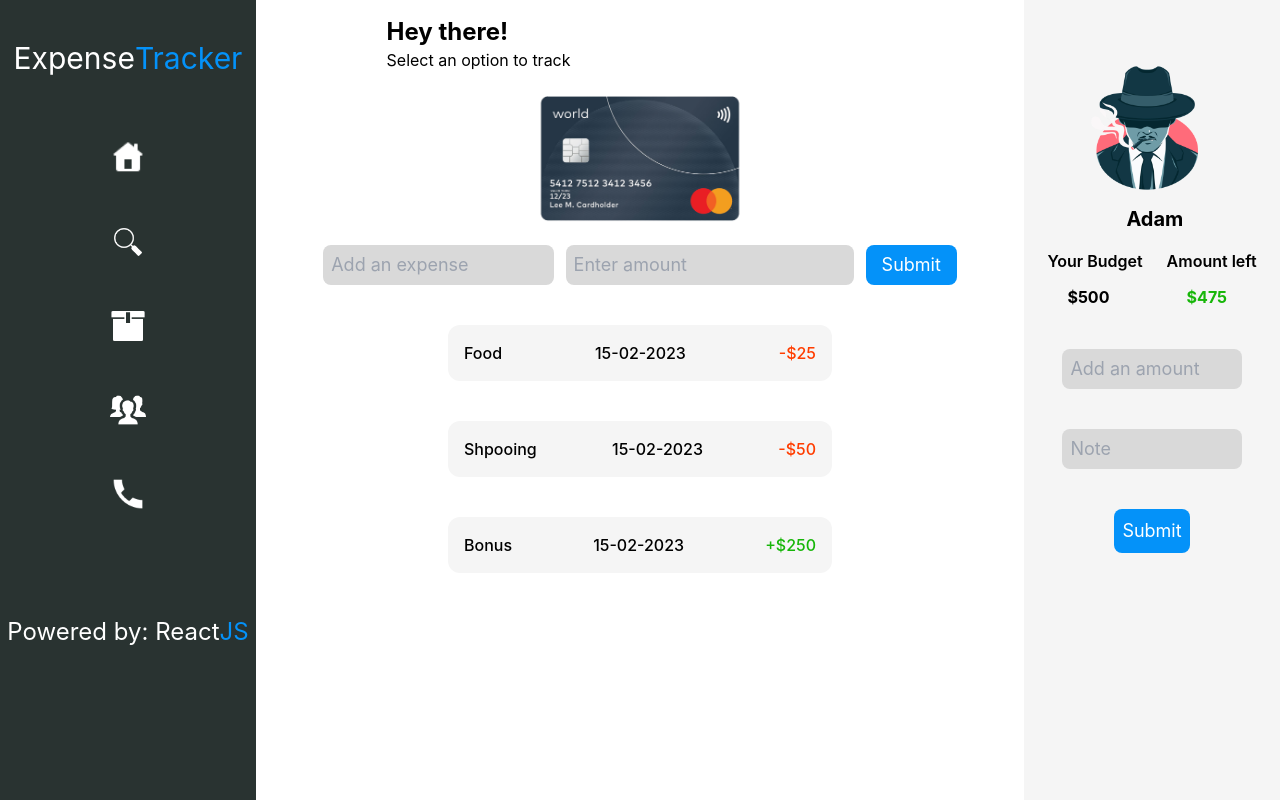
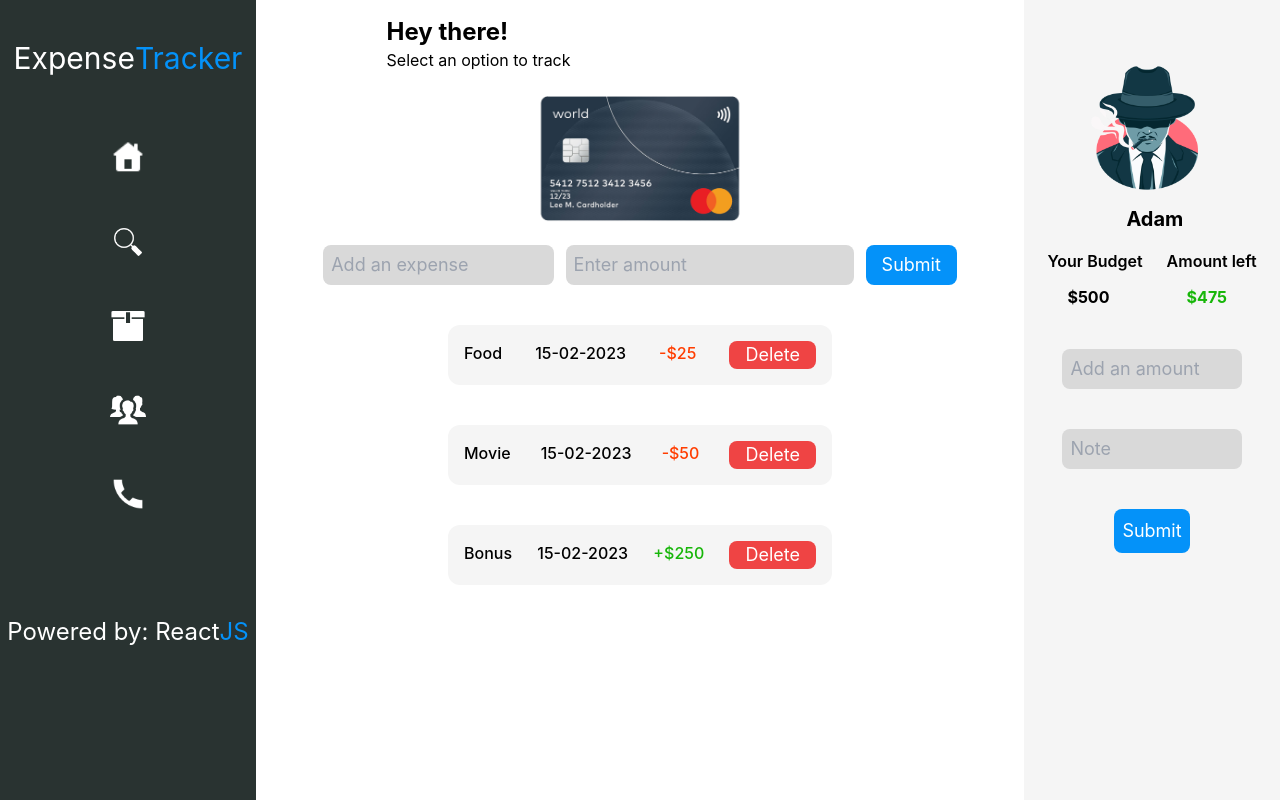
Before and after one commit to Tejas204/Expense-Tracker, a React (Create React App) app: page / in a window 1280 px wide. Built offline with nearby package versions, Linux system fonts and the light colour scheme.

Commit message:
Added scroll bar and delete buttons

```diff
--- a/src/components/TransactionPage.js
+++ b/src/components/TransactionPage.js
@@ -4,9 +4,11 @@ import mastercard from '../images/mastercard.png'
 import { transactionHistory } from '../data'
 
 const TransactionPage = () => {
+
+
   return (
     // This div contains the payment method and transaction history
-    <div className=''>
+    <div className='h-screen'>
       {/* This div contains the user salutation */}
       <div className='pl-[17%] pt-4'>
         <p className='text-2xl font-bold'>Hey there!</p>
@@ -28,13 +30,14 @@ const TransactionPage = () => {
         </div>
 
         {/* This div contains the expense history */}
-        <div className='flex flex-col'>
+        <div className='flex flex-col overflow-y-scroll h-1/2 scroll-smooth'>
             {transactionHistory.map((transactionItem, index)=>{
               if(transactionItem.amount.substring(0,1) == '+'){
                   return <div className='flex justify-between w-[50%] ml-[25%] mt-10 bg-[#F5F5F5] p-4 rounded-xl' key={index}>
                   <div className='font-medium text-md'>{transactionItem.expense}</div>
                   <div className='font-medium text-md'>{transactionItem.date}</div>
                   <div className='font-medium text-md text-[#17B609]'>{transactionItem.amount}</div>
+                  <button type='submit' className='pl-4 pr-4 rounded-lg text-white text-lg bg-red-500'>Delete</button>
                 </div>
               }
               else{
@@ -42,6 +45,7 @@ const TransactionPage = () => {
                     <div className='font-medium text-md'>{transactionItem.expense}</div>
                     <div className='font-medium text-md'>{transactionItem.date}</div>
                     <div className='font-medium text-md text-[#FF3D00]'>{transactionItem.amount}</div>
+                    <button type='submit' className='pl-4 pr-4 rounded-lg text-white text-lg bg-red-500'>Delete</button>
                   </div>
               }
 
--- a/src/data.js
+++ b/src/data.js
@@ -35,7 +35,7 @@ export let transactionHistory = [
         amount: '-$25'
     },
     {
-        expense: 'Shpooing',
+        expense: 'Movie',
         date: '15-02-2023',
         amount: '-$50'
     },
```
